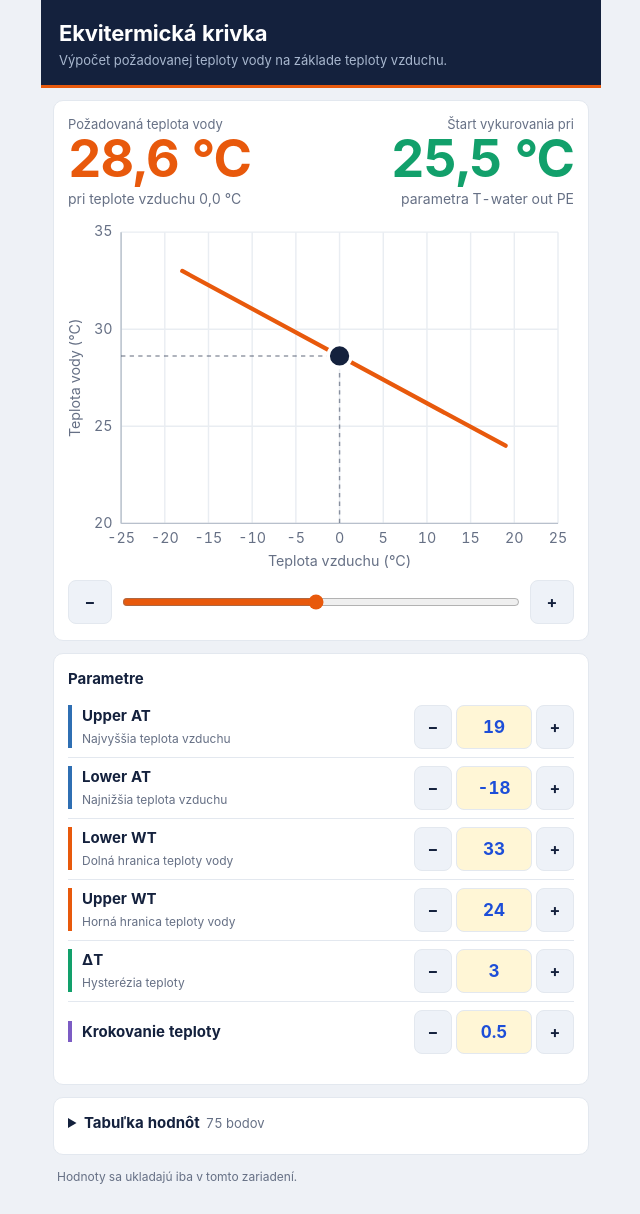
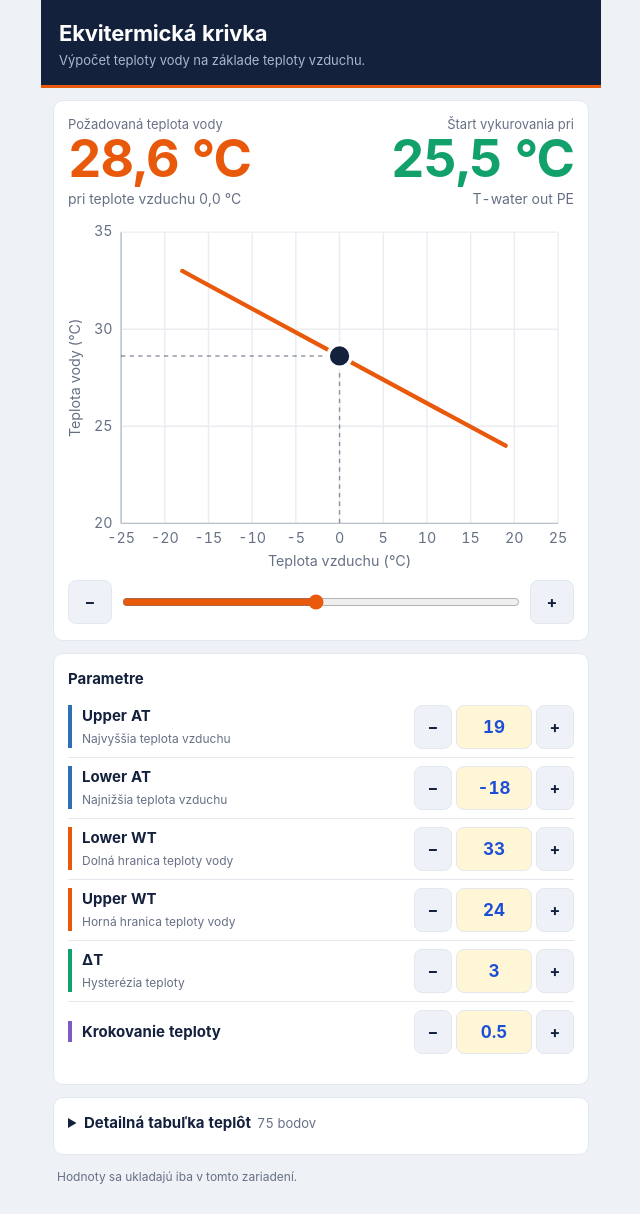
Before and after one commit to borisszabo/Ekviterm, a plain HTML site: page index.html in a window 1280 px wide. Shown: the whole page, without its empty margins (319-959 px from the left). Drawn offline with Linux system fonts and the light colour scheme.

Commit message:
Add files via upload

```diff
--- a/index.html
+++ b/index.html
@@ -67,7 +67,7 @@ footer{margin:14px 16px 0;font-size:12px;color:var(--mut)}
 </head>
 <body>
 <main>
-<header><h1>Ekvitermická krivka</h1><p>Výpočet požadovanej teploty vody na základe teploty vzduchu. </p></header>
+<header><h1>Ekvitermická krivka</h1><p>Výpočet teploty vody na základe teploty vzduchu. </p></header>
 
 <section class="card" aria-label="Rýchly výpočet">
   <div class="top">
@@ -79,7 +79,7 @@ footer{margin:14px 16px 0;font-size:12px;color:var(--mut)}
     <div>
       <div class="lbl">Štart vykurovania pri</div>
       <div class="big g" id="dtv" aria-live="polite">–</div>
-      <div class="sub">parametra T-water out PE</div>
+      <div class="sub">T-water out PE</div>
     </div>
   </div>
   <div id="chart"></div>
@@ -98,7 +98,7 @@ footer{margin:14px 16px 0;font-size:12px;color:var(--mut)}
 
 <section class="card">
   <details>
-    <summary>Tabuľka hodnôt<span id="npts"></span></summary>
+    <summary>Detailná tabuľka teplôt<span id="npts"></span></summary>
     <div class="blocks" id="blocks"></div>
   </details>
 </section>
@@ -209,7 +209,7 @@ function drawTable(){
  let html='';
  for(let b=0;b<3;b++){
   const part=pts.slice(b*size,(b+1)*size);if(!part.length)continue;
-  html+=`<div><h3>${fmt(part[0][1])} až ${fmt(part[part.length-1][1])} °C</h3><table><thead><tr><th>Vonku</th><th>Voda</th></tr></thead><tbody>`+
+  html+=`<div><h3>${fmt(part[0][1])} až ${fmt(part[part.length-1][1])} °C</h3><table><thead><tr><th>Vzduch</th><th>Voda</th></tr></thead><tbody>`+
   part.map(([i,at,w])=>{
    const a=.30-.24*((at-S.la)/(S.ua-S.la)),c=hi===lo?.2:.06+.34*((w-lo)/(hi-lo));
    return `<tr data-i="${i}"><td style="background:rgba(47,111,179,${a.toFixed(2)})">${fmt(at)}</td><td style="background:rgba(232,89,12,${c.toFixed(2)})">${fmt(w)}</td></tr>`}).join('')+
```
